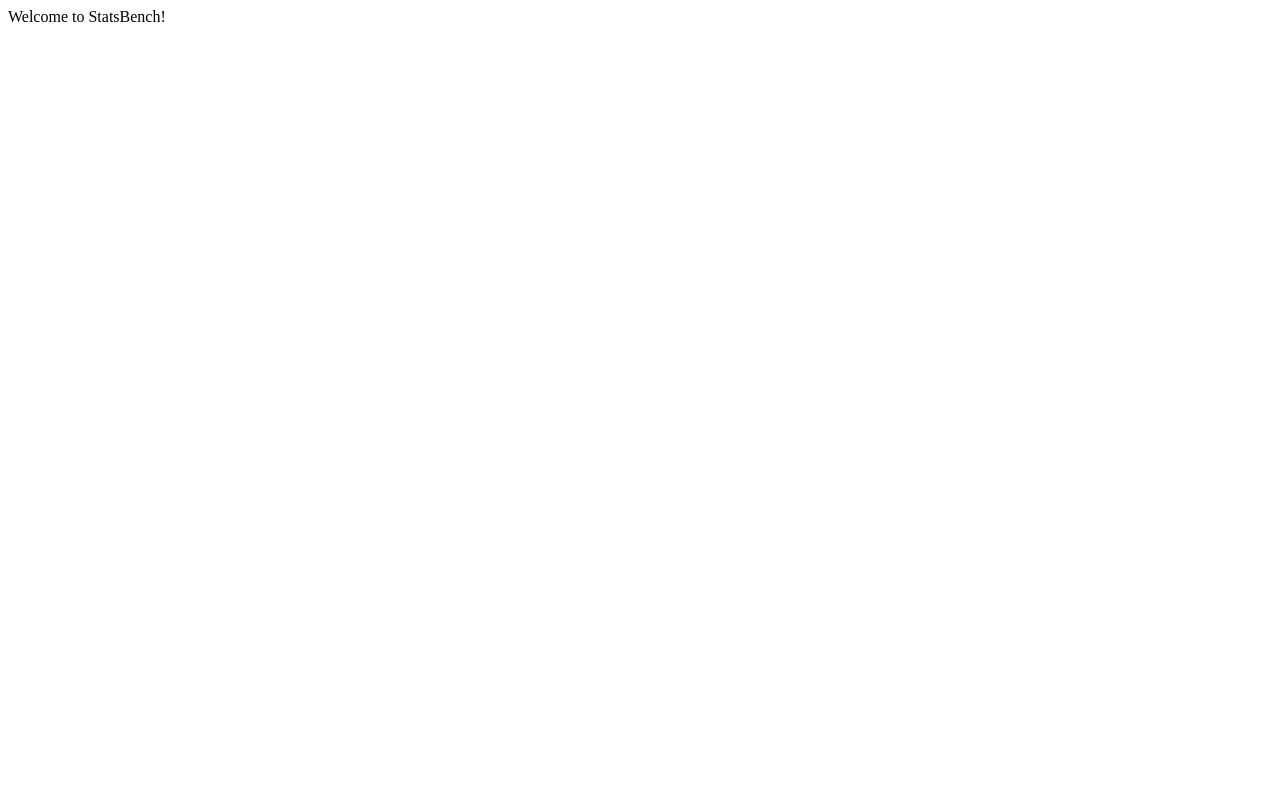
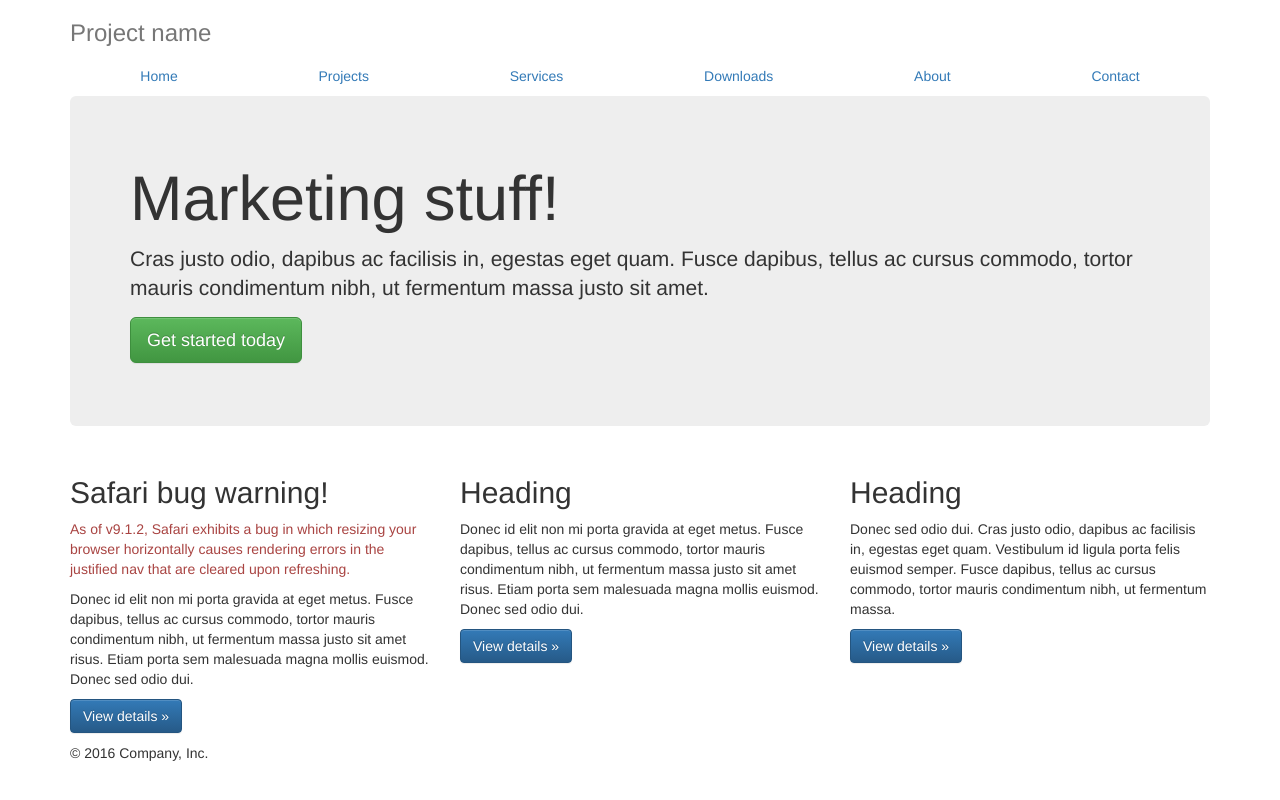
Before and after one commit to statsbench/statsbench.github.io, a plain HTML site: page index.html in a window 1280 px wide. Drawn offline with nearby package versions, Linux system fonts and the light colour scheme.

Commit message:
Twitter Bootstrap - initial commit (#1)

```diff
--- a/index.html
+++ b/index.html
@@ -1,6 +1,70 @@
 <html>
-<header><title>StatsBench</title></header>
+<header>
+  <!-- Latest compiled and minified CSS -->
+  <link rel="stylesheet" href="https://maxcdn.bootstrapcdn.com/bootstrap/3.3.7/css/bootstrap.min.css" integrity="sha384-BVYiiSIFeK1dGmJRAkycuHAHRg32OmUcww7on3RYdg4Va+PmSTsz/K68vbdEjh4u" crossorigin="anonymous">
+
+  <!-- Optional theme -->
+  <link rel="stylesheet" href="https://maxcdn.bootstrapcdn.com/bootstrap/3.3.7/css/bootstrap-theme.min.css" integrity="sha384-rHyoN1iRsVXV4nD0JutlnGaslCJuC7uwjduW9SVrLvRYooPp2bWYgmgJQIXwl/Sp" crossorigin="anonymous">
+
+  <!-- Latest compiled and minified JavaScript -->
+  <script src="https://maxcdn.bootstrapcdn.com/bootstrap/3.3.7/js/bootstrap.min.js" integrity="sha384-Tc5IQib027qvyjSMfHjOMaLkfuWVxZxUPnCJA7l2mCWNIpG9mGCD8wGNIcPD7Txa" crossorigin="anonymous"></script>
+  <title>StatsBench</title>
+</header>
+
+
 <body>
-Welcome to StatsBench!
+  <div class="container">
+
+        <!-- The justified navigation menu is meant for single line per list item.
+             Multiple lines will require custom code not provided by Bootstrap. -->
+        <div class="masthead">
+          <h3 class="text-muted">Project name</h3>
+          <nav>
+            <ul class="nav nav-justified">
+              <li class="active"><a href="#">Home</a></li>
+              <li><a href="#">Projects</a></li>
+              <li><a href="#">Services</a></li>
+              <li><a href="#">Downloads</a></li>
+              <li><a href="#">About</a></li>
+              <li><a href="#">Contact</a></li>
+            </ul>
+          </nav>
+        </div>
+
+        <!-- Jumbotron -->
+        <div class="jumbotron">
+          <h1>Marketing stuff!</h1>
+          <p class="lead">Cras justo odio, dapibus ac facilisis in, egestas eget quam. Fusce dapibus, tellus ac cursus commodo, tortor mauris condimentum nibh, ut fermentum massa justo sit amet.</p>
+          <p><a class="btn btn-lg btn-success" href="#" role="button">Get started today</a></p>
+        </div>
+
+        <!-- Example row of columns -->
+        <div class="row">
+          <div class="col-lg-4">
+            <h2>Safari bug warning!</h2>
+            <p class="text-danger">As of v9.1.2, Safari exhibits a bug in which resizing your browser horizontally causes rendering errors in the justified nav that are cleared upon refreshing.</p>
+            <p>Donec id elit non mi porta gravida at eget metus. Fusce dapibus, tellus ac cursus commodo, tortor mauris condimentum nibh, ut fermentum massa justo sit amet risus. Etiam porta sem malesuada magna mollis euismod. Donec sed odio dui. </p>
+            <p><a class="btn btn-primary" href="#" role="button">View details »</a></p>
+          </div>
+          <div class="col-lg-4">
+            <h2>Heading</h2>
+            <p>Donec id elit non mi porta gravida at eget metus. Fusce dapibus, tellus ac cursus commodo, tortor mauris condimentum nibh, ut fermentum massa justo sit amet risus. Etiam porta sem malesuada magna mollis euismod. Donec sed odio dui. </p>
+            <p><a class="btn btn-primary" href="#" role="button">View details »</a></p>
+         </div>
+          <div class="col-lg-4">
+            <h2>Heading</h2>
+            <p>Donec sed odio dui. Cras justo odio, dapibus ac facilisis in, egestas eget quam. Vestibulum id ligula porta felis euismod semper. Fusce dapibus, tellus ac cursus commodo, tortor mauris condimentum nibh, ut fermentum massa.</p>
+            <p><a class="btn btn-primary" href="#" role="button">View details »</a></p>
+          </div>
+        </div>
+
+        <!-- Site footer -->
+        <footer class="footer">
+          <p>© 2016 Company, Inc.</p>
+        </footer>
+
+      </div>
+
+
 </body>
 </html>
```
